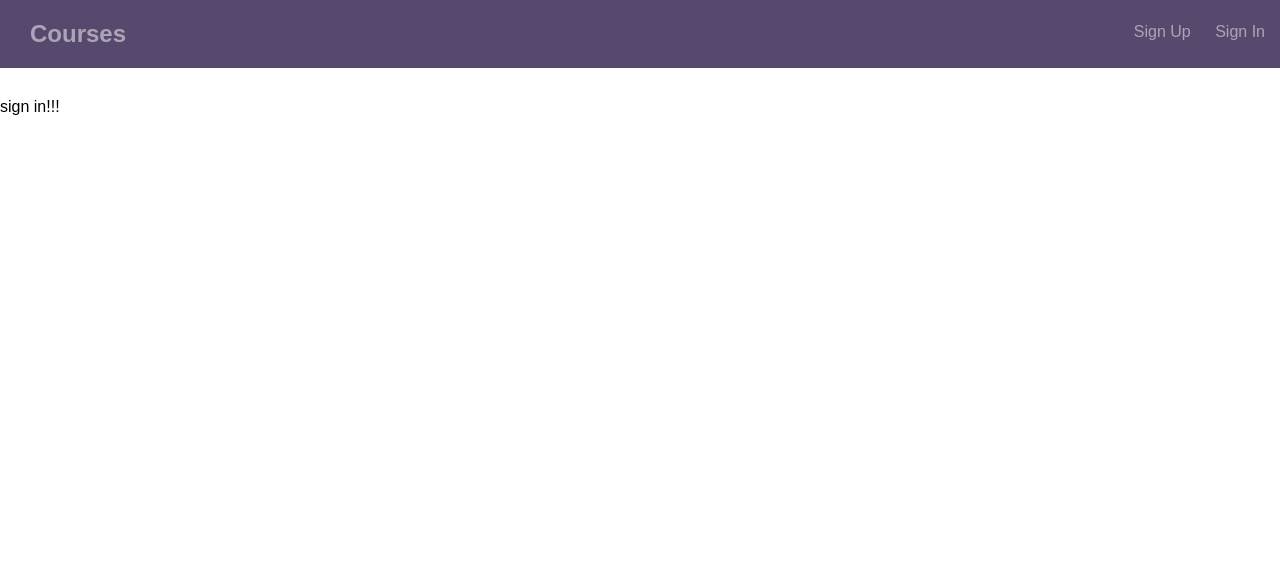
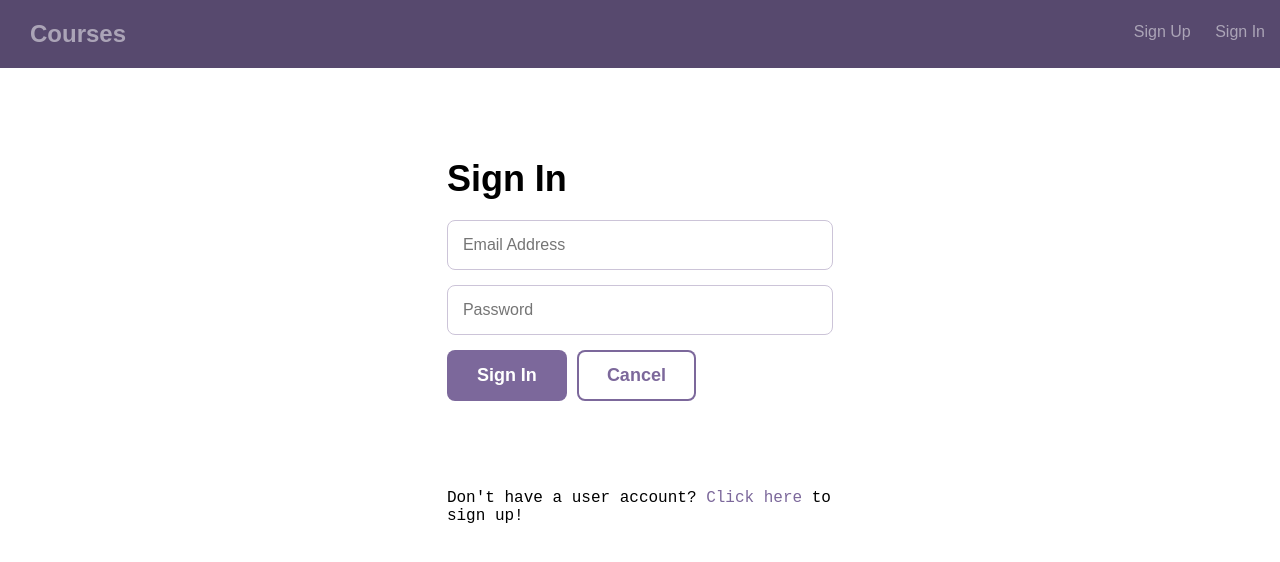
Before and after one commit to tmaltbie/full_stack_react_api, a React (Create React App) app in the folder client/: page /signin in a window 1280 px wide. Shown: the top 562 px of the page. Built offline with nearby package versions, Linux system fonts and the light colour scheme.

Commit message:
signin progress...

```diff
--- a/client/src/App.js
+++ b/client/src/App.js
@@ -1,5 +1,6 @@
 import React from 'react'
 import { BrowserRouter as Router, Route, Switch } from 'react-router-dom'
+
 import Header from './components/Header'
 import Courses from './components/Courses'
 import CourseDetail from './components/CourseDetail'
@@ -8,18 +9,20 @@ import UpdateCourse from './components/UpdateCourse'
 import UserSignUp from './components/UserSignUp'
 import UserSignIn from './components/UserSignIn'
 import UserSignOut from './components/UserSignOut'
+import NotFound from './components/NotFound'
+import Authenticated from './components/Authenticated';
+
+import withContext from './Context'
 import PrivateRoute from './PrivateRoute'
-import NotFound from './components/NotFound'
-import withContext from './Context'
 
 const HeaderWithContext = withContext(Header);
-// CoursesWithContext = withContext(Courses);
-// CourseDetailWithContext = withContext(CourseDetail);
-// CreateCourseWithContext = withContext(CreateCourse);
-// UpdateCourseWithContext = withContext(UpdateCourse);
+const CoursesWithContext = withContext(Courses);
+const CourseDetailWithContext = withContext(CourseDetail);
+const CreateCourseWithContext = withContext(CreateCourse);
+const UpdateCourseWithContext = withContext(UpdateCourse);
 const UserSignUpWithContext = withContext(UserSignUp);
-// UserSignInWithContext = withContext(UserSignIn);
-// UserSignOutWithContext = withContext(UserSignOut);
+const UserSignInWithContext = withContext(UserSignIn);
+const UserSignOutWithContext = withContext(UserSignOut);
 
 export default function App() {
     return (
@@ -29,11 +32,11 @@ export default function App() {
                 <hr/>
                     <Switch>
                         <Route exact path="/" component={Courses} />
-                        {/* <Route path="/authenticated" component={Authenticated} /> */}
+                        <PrivateRoute path="/authenticated" component={Authenticated} />
                         <Route path="/courses/create" component={CreateCourse} />
                         <Route path={'/courses/:id/update'} component={UpdateCourse} />
                         <Route path='/courses/:id' component={CourseDetail} />
-                        <Route path="/signin" component={UserSignIn} />
+                        <Route path="/signin" component={UserSignInWithContext} />
                         <Route path="/signup" component={UserSignUpWithContext} />
                         <Route path="/signout" component={UserSignOut} />
                         <Route component={NotFound} />
--- a/client/src/Context.js
+++ b/client/src/Context.js
@@ -34,6 +34,12 @@ export class Provider extends Component {
             </Context.Provider>
         )
     }
+
+    signIn = async (emailAddress, password) => {
+        const user = await this.data.getUser(emailAddress, password);
+        return user;
+    }
+
 }
 
 export const Consumer = Context.Consumer;
--- /dev/null
+++ b/client/src/components/Authenticated.js
@@ -0,0 +1,13 @@
+import React from 'react';
+
+export default ({ context  }) => {
+  const authUser = context.authenticatedUser;
+  return (
+  <div className="bounds">
+    <div className="grid-100">
+      <h1>{authUser.firstName} is authenticated!</h1>
+      <p>Your username is {authUser.emailAddress}.</p>
+    </div>
+  </div>
+  );
+}
--- a/client/src/components/UserSignIn.js
+++ b/client/src/components/UserSignIn.js
@@ -1,17 +1,88 @@
 import React, { Component } from 'react'
+import { Link } from 'react-router-dom';
+import Form from './Form';
 
 export default class UserSignIn extends Component {
-    constructor() {
-        super()
-        this.state = {}
+    state = {
+        emailAddress: '',
+        password: '',
+        errors: [],
     }
 
     render() {
+        const {
+            emailAddress,
+            password,
+            errors,
+        } = this.state;
 
-        return(
-            <div>
-                sign in!!!
+    return (
+        <div className="bounds">
+            <div className="grid-33 centered signin">
+                <h1>Sign In</h1>
+                <Form
+                    cancel={this.cancel}
+                    errors={errors}
+                    submit={this.submit}
+                    submitButtonText="Sign In"
+                    elements={() => (
+                        <React.Fragment>
+                            <input
+                                id="emailAddress"
+                                name="emailAddress"
+                                type="text"
+                                value={emailAddress}
+                                onChange={this.change}
+                                placeholder="Email Address" />
+                            <input
+                                id="password"
+                                name="password"
+                                type="password"
+                                value={password}
+                                onChange={this.change}
+                                placeholder="Password" />
+                            </React.Fragment>
+                        )} />
+                    <p>&nbsp;</p>
+                    <p>Don't have a user account? <Link to="/signup">Click here</Link> to sign up!</p>
+                </div>
             </div>
-        )
+        );
+    }
+
+    change = (event) => {
+        const name = event.target.name;
+        const value = event.target.value;
+
+        this.setState(() => {
+            return {
+                [name]: value
+            };
+        });
+    }
+
+    submit = () => {
+        const { context } = this.props;
+        const { emailAddress, password } = this.state;
+
+        context.actions.signIn(emailAddress, password) // asynchronous operation that calls the getUser API method & returns a promise
+            .then( user => {
+                if (user === null) {
+                    this.setState(() => {
+                        return { errors: [ 'Sign-in was unsuccessful' ]}
+                    });
+                } else {
+                    this.props.history.push('/authenticated')
+                    console.log(`SUCCESS! ${emailAddress} is now signed in!`)
+                }
+            })
+            .catch( err => {
+                console.log(err);
+                this.props.history.push('/error');
+            })
+    }
+
+    cancel = () => {
+        this.props.history.push('/');
     }
 }
```
